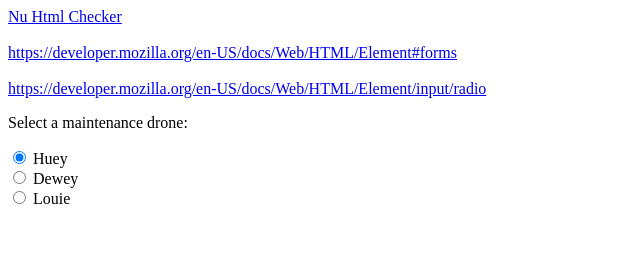
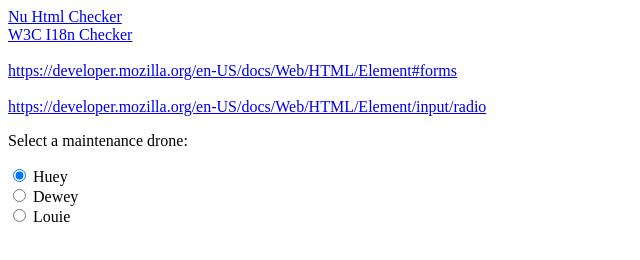
Before and after one commit to singerbladerunnerrat/EWO-HTML-Forms, a plain HTML site: page index.html in a window 1280 px wide. Shown: the whole page, without its empty margins (0-640 px from the left). Drawn offline with Linux system fonts and the light colour scheme.

Commit message:
Update index.html

```diff
--- a/index.html
+++ b/index.html
@@ -7,6 +7,7 @@
 	</head>
 	<body>
 		<a target="_blank" href="https://validator.w3.org/nu/?doc=https://singerbladerunnerrat.github.io/HTML_Forms/index.html">Nu Html Checker</a><br>
+		<a target="_blank" href="https://validator.w3.org/i18n-checker/">W3C I18n Checker</a><br>
 		<br>
 
 		<a target="_blank" href="https://developer.mozilla.org/en-US/docs/Web/HTML/Element#forms">https://developer.mozilla.org/en-US/docs/Web/HTML/Element#forms</a><br>
```
